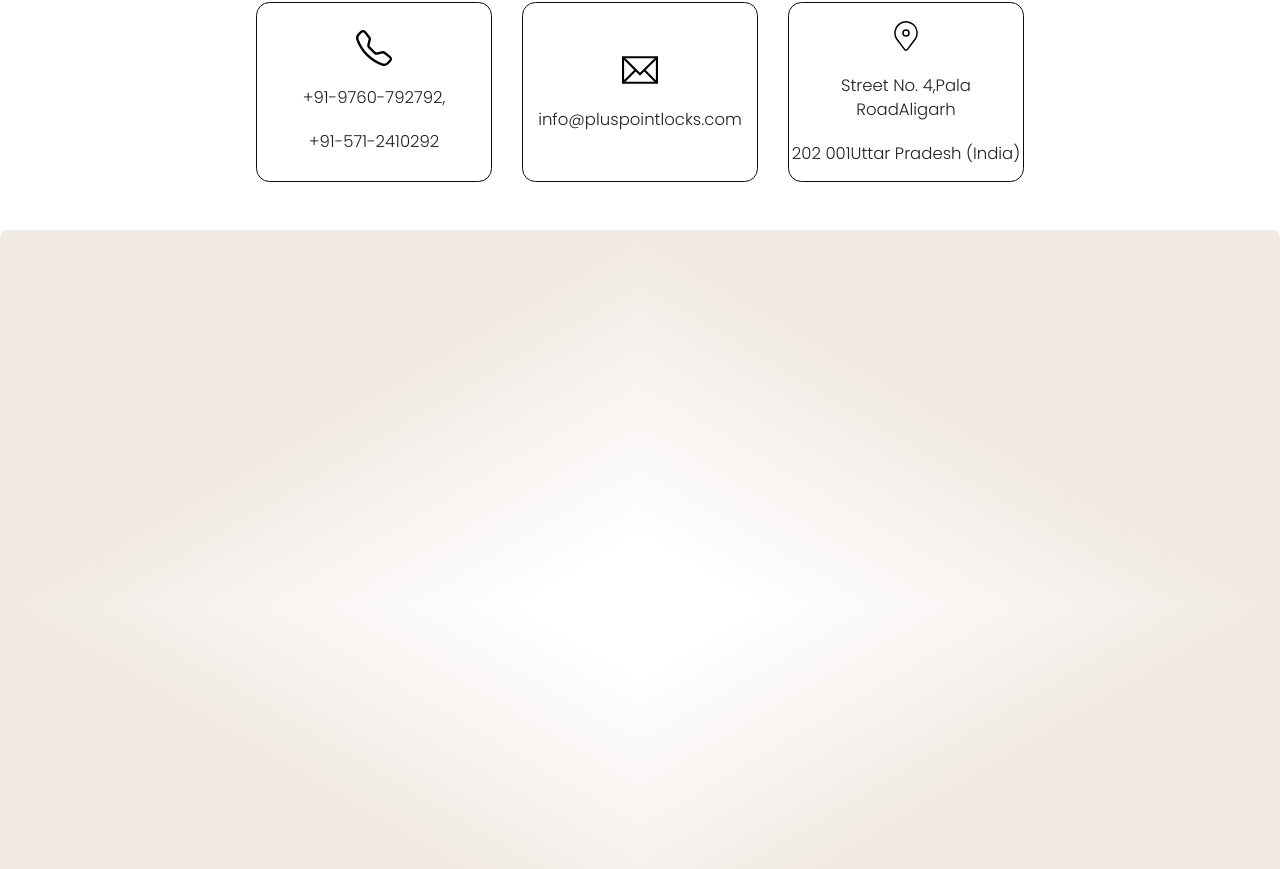
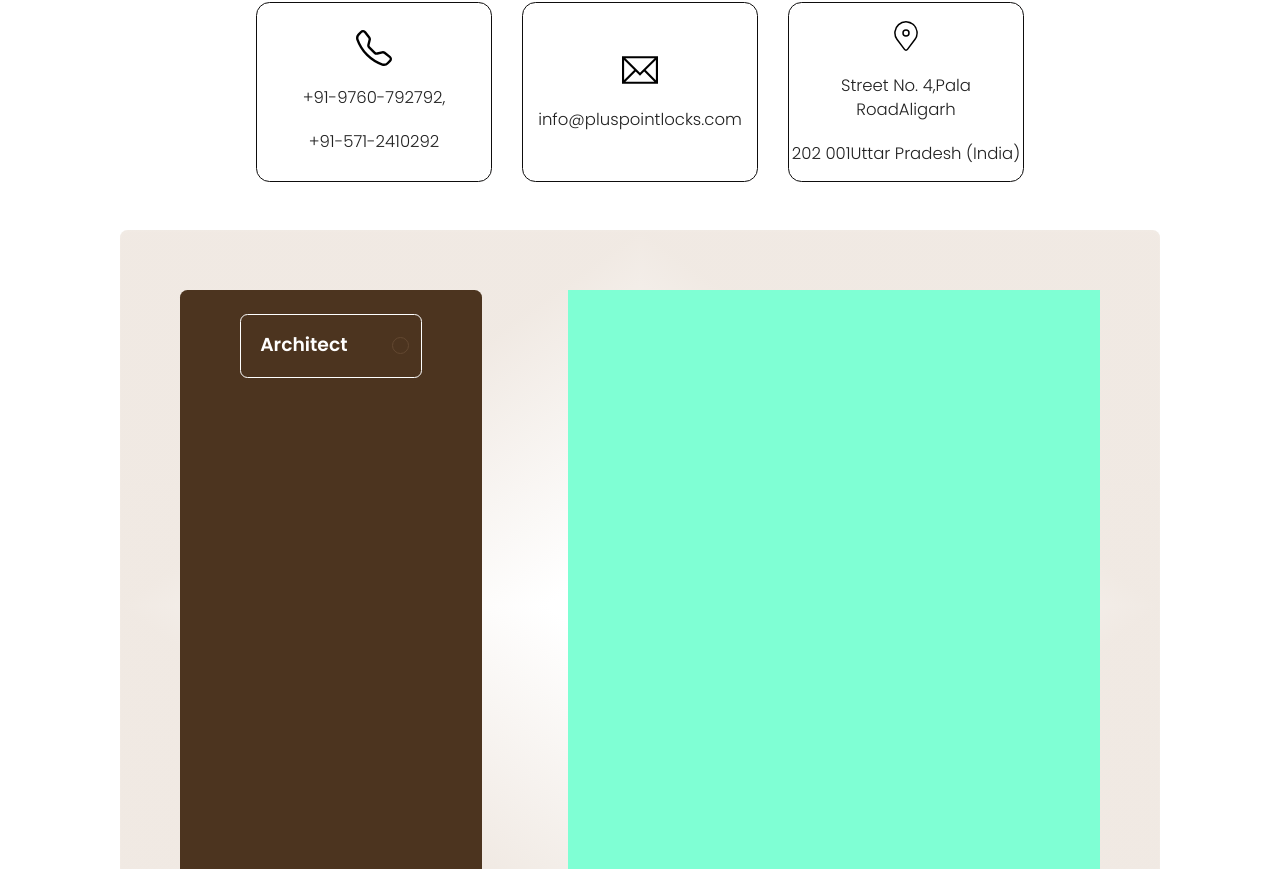
Before and after one commit to kaifsid786/Plus-Point, a React (Create React App) app: page /contact in a window 1280 px wide. Shown: the part 391-1260 px from the top of the page. Built offline with nearby package versions, Linux system fonts and the light colour scheme; a web font is replaced by a local one.

Commit message:
eleventh

```diff
--- /dev/null
+++ b/src/Main-Contents/Contact/ContactBox/ContactBox.css
@@ -0,0 +1,35 @@
+.main-contactBox{
+    width: 100%;
+    height: 5.375rem;
+    display: flex;
+    justify-content: space-between;
+    align-items: center;
+    border-radius: 0.625rem;
+    border: 1px solid #FFF;
+    padding: 0 1rem ;
+}
+.contactBox-wrapper{
+    width: calc(60% - 10px);
+    height: 100%;
+    display: flex;
+    justify-content: center;
+    align-items: center;
+    font-size: 2.5rem;
+    color: white;
+    gap: 1.5rem;
+}
+.contactBox-wrapper h1{
+    color: white;
+    font-family: Poppins;
+    font-size: 1.5625rem;
+    font-style: normal;
+    font-weight: 600;
+    line-height: 100%; /* 1.5625rem */
+}
+.contact-circle{
+    width: 1.4375rem;
+    height: 1.4375rem;
+    flex-shrink: 0;
+    border: 1px solid #634831;
+    border-radius: 50%;
+}
--- /dev/null
+++ b/src/Main-Contents/Contact/ContactBox/ContactBox.jsx
@@ -0,0 +1,18 @@
+import React from 'react'
+import './ContactBox.css'
+import {MdArchitecture} from "react-icons/md";
+export default function ContactBox() {
+  return (
+       <>
+          <div className="main-contactBox">
+              <div className="contactBox-wrapper">
+                  <MdArchitecture />
+                  <h1>Architect</h1>
+              </div>
+              <div className="contactBox-check">
+                  <div className="contact-circle"></div>
+              </div>
+          </div>
+       </>
+  )
+}
--- a/src/Main-Contents/Contact/ContactUS.css
+++ b/src/Main-Contents/Contact/ContactUS.css
@@ -59,5 +59,6 @@
 .contact-content{
     width: 100%;
     height: 100vh;
-    padding: 2rem 0;
+    padding: 2rem 10rem;
+    margin-bottom: 70px;
 }
--- a/src/Main-Contents/Contact/ContactUS.jsx
+++ b/src/Main-Contents/Contact/ContactUS.jsx
@@ -2,7 +2,6 @@ import React from 'react';
 import './ContactUS.css';
 import Header from '../Header/Header';
 import Form from './Form/Form';
-import PreFooter from '../PreFooter/PreFooter';
 import Footer from '../Footer/Footer';
 import {BsTelephone} from 'react-icons/bs';
 import {TfiEmail} from "react-icons/tfi";
@@ -40,7 +39,6 @@ export default function ContactUS() {
                <Form />
            </div>
        </div>
-       <PreFooter />
        <Footer />
      </>
   )
--- a/src/Main-Contents/Contact/Form/Form.css
+++ b/src/Main-Contents/Contact/Form/Form.css
@@ -5,4 +5,32 @@
     background: linear-gradient(to bottom right, rgba(255, 255, 255, 0.15) 9%, rgba(157, 110, 68, 0.15) 50%) bottom right / 50% 50% no-repeat, linear-gradient(to bottom left, rgba(255, 255, 255, 0.15) 9%, rgba(157, 110, 68, 0.15) 50%) bottom left / 50% 50% no-repeat, linear-gradient(to top left, rgba(255, 255, 255, 0.15) 9%, rgba(157, 110, 68, 0.15) 50%) top left / 50% 50% no-repeat, linear-gradient(to top right, rgba(255, 255, 255, 0.15) 9%, rgba(157, 110, 68, 0.15) 50%) top right / 50% 50% no-repeat;
     box-shadow: 0px 1px 4px 0px rgba(255, 255, 255, 0.08) inset, 0px 0px 32px 0px rgba(255, 255, 255, 0.04) inset;
     backdrop-filter: blur(45px);
+    padding: 5rem 5rem;
+    display: flex;
+    justify-content: center;
+    align-items: center;
 }
+.form-wrapper{
+    width: 100%;
+    height: 100%;
+    display: flex;
+    justify-content: space-between;
+    align-items: center;
+    /* gap: 50px; */
+}
+.form-left{
+    width: calc(35% - 20px);
+    height: 100%;
+    border-radius: 0.625rem;
+    background: #4C341F;
+    padding: 2rem 5rem;
+}
+.form-left-content{
+  width: 100%;
+  height: 100%;
+}
+.form-right{
+    width: calc(60% - 20px);
+    height: 100%;
+    background-color: aquamarine;
+}
--- a/src/Main-Contents/Contact/Form/Form.jsx
+++ b/src/Main-Contents/Contact/Form/Form.jsx
@@ -1,5 +1,6 @@
 import React from 'react';
 import './Form.css';
+import ContactBox from '../ContactBox/ContactBox';
 
 
 export default  function Form(){
@@ -7,7 +8,15 @@ export default  function Form(){
         <>
            <div className="main-form">
               <div className="form-wrapper">
-                 <div className="form-left"></div>
+                 <div className="form-left">
+                   <div className="form-left-content">
+                        <div className="from-left-title"></div>
+                        <div className="from-left-info"></div>
+                        <div className="form-left-boxes">
+                             <ContactBox />
+                        </div>
+                   </div>
+                 </div>
                  <div className="form-right"></div>
               </div>
            </div>
--- a/src/Main-Contents/Home/HomeBanner/HomeBanner.css
+++ b/src/Main-Contents/Home/HomeBanner/HomeBanner.css
@@ -4,7 +4,7 @@
 
     position: relative;
     width: 100%;
-    height: 100vh;
+    height: 80vh;
 
     overflow: hidden;
 
@@ -12,38 +12,42 @@
 
 .home-toppest-banner{
 
-        position: absolute;
-        top: 0%;
+        position: fixed;
+        top: 0;
+        left: 0;
         width: 50%;
-        height: 100vh;
+        height: 70rem;
         background-color: rgb(255, 255, 255);
         z-index: 9;
         overflow: hidden;
-
+       z-index: 900;
+       transform-origin: left center;
 }
 .banner{
-    height: 100vh;
+    /* height: 50vh; */
 }
 
 #home-center-banner{
     position: relative;
     width: 100%;
-    height: 100vh;
+    height: 50rem;
     transform-origin: center;
-    background-color: black;
+    background: url('../../../images/home-banner.png');
+    background-size: cover;
     transition: all cubic-bezier(0.19, 1, 0.22, 1)1s;
     overflow: hidden;
 }
 .home-bottom-banner{
 
-        position: absolute;
-        bottom: 0;
+        position: fixed;
+        top: 0;
         right: 0;
         width: 50%;
-        height: 100vh;
+        height: 70rem;
         background-color: rgb(255, 255, 255);
         overflow: hidden;
-
+        z-index: 900;
+        transform-origin: right center;
 }
 
 
@@ -51,16 +55,3 @@
     width: 100%;
     height: 100%;
 }
-
-.content{
-    /* margin-top: 50vh; */
-    display: flex;
-    flex-direction: column;
-    align-items: center;
-    opacity: 0;
-    justify-content: center;
-    width: 100%;
-    height: 100vh;
-    color: #fff;
-    gap: 4vh;
-}
--- a/src/Main-Contents/Home/HomeBanner/HomeBanner.jsx
+++ b/src/Main-Contents/Home/HomeBanner/HomeBanner.jsx
@@ -1,4 +1,4 @@
-import React, { useRef, useLayoutEffect } from "react";
+import React, { useRef, useLayoutEffect, useEffect, useState } from "react";
 import gsap from "gsap";
 import ScrollTrigger from "gsap/ScrollTrigger";
 import homeMainLeft from "../../../images/home-main-left.png";
@@ -8,69 +8,79 @@ import "./HomeBanner.css";
 gsap.registerPlugin(ScrollTrigger);
 
 const HomeBanner = () => {
-  const topBannerRef = useRef(null);
-  const bottomBannerRef = useRef(null);
-  const centerBannerRef = useRef(null);
-  const banRef = useRef(null);
 
-  useLayoutEffect(() => {
-    const ctx = gsap.context(() => {
-      const tl = gsap.timeline({
-        scrollTrigger: {
-          trigger: banRef.current,
-          markers: false,
-          start: "top",
-          end: "bottom",
-          scrub: 10,
-          pin: true,
-          anticipatePin: 1,
-        },
-      });
-      tl.to(".home-toppest-banner", {
-        rotateY: "-75deg",
-        transformOrigin:"left",
-        perspective:'1000px',
-        duration: 10,
-        ease: "circ.in",
-                yoyo: true,
-      },0);
-        tl.to(".home-bottom-banner", {
-          rotateY: "75deg",
-          transformOrigin:"right",
-          perspective:'1000px',
-          duration: 10,
-          ease: "circ.in",
-                yoyo: true,
-        },0);
-        tl.to(".content", {
-          // scaleY: 2,
-        //   height: "100vh",
-            opacity:1,
-            duration:12,
-            fontSize:"8rem",
-            delay:5,
+  const [scrol,setScrol] = useState(0);
 
-          onComplete: () => {
-            // Ensure the pinned area expands to the full height
-            ScrollTrigger.refresh();
-          },
-        },0);
-    });
-    return () => ctx.revert();
-  }, []);
+  useEffect(()=>{},window.addEventListener('scroll',()=>{
+    if(window.pageYOffset < 2000)
+      setScrol(window.pageYOffset);
+    else
+    setScrol(1800);
+  }))
+
+  // const topBannerRef = useRef(null);
+  // const bottomBannerRef = useRef(null);
+  // const centerBannerRef = useRef(null);
+  // const banRef = useRef(null);
+
+  // useLayoutEffect(() => {
+  //   const ctx = gsap.context(() => {
+  //     const tl = gsap.timeline({
+  //       scrollTrigger: {
+  //         trigger: banRef.current,
+  //         markers: false,
+  //         start: "top",
+  //         end: "bottom",
+  //         scrub: 10,
+  //         pin: true,
+  //         anticipatePin: 1,
+  //       },
+  //     });
+  //     tl.to(".home-toppest-banner", {
+  //       rotateY: "-75deg",
+  //       transformOrigin:"left",
+  //       perspective:'1000px',
+  //       duration: 10,
+  //       ease: "circ.in",
+  //               yoyo: true,
+  //     },0);
+  //       tl.to(".home-bottom-banner", {
+  //         rotateY: "75deg",
+  //         transformOrigin:"right",
+  //         perspective:'1000px',
+  //         duration: 10,
+  //         ease: "circ.in",
+  //               yoyo: true,
+  //       },0);
+  //       tl.to(".content", {
+  //         // scaleY: 2,
+  //       //   height: "100vh",
+  //           opacity:1,
+  //           duration:12,
+  //           fontSize:"8rem",
+  //           delay:5,
+
+  //         onComplete: () => {
+  //           // Ensure the pinned area expands to the full height
+  //           ScrollTrigger.refresh();
+  //         },
+  //       },0);
+  //   });
+  //   return () => ctx.revert();
+  // }, []);
 
   return (
     <div id="home-banner-main">
-      <div className="banner" ref={banRef}>
-        <div className="home-toppest-banner" ref={topBannerRef}>
+      <div className="banner" > {/* ref={banRef} ref={topBannerRef}*/}
+        <div className="home-toppest-banner" style={{transform:`rotateY(${scrol/20}deg) perspective(1000px)`}} >
           <img className="h-b" src={homeMainLeft} alt="" />
         </div>
-        <div id="home-center-banner" ref={centerBannerRef}>
-          <div className="content">
+        <div id="home-center-banner">  {/*ref={centerBannerRef} */}
+          {/* <div className="content">
             <h1>Plus Point</h1>
-          </div>
+          </div> */}
         </div>
-        <div className="home-bottom-banner" ref={bottomBannerRef}>
+        <div className="home-bottom-banner" style={{transform:`rotateY(${-scrol/20}deg) perspective(1000px)`}}> {/*  ref={bottomBannerRef}*/}
           <img className="h-b" src={homeMainRight} alt="" />
         </div>
       </div>
```
